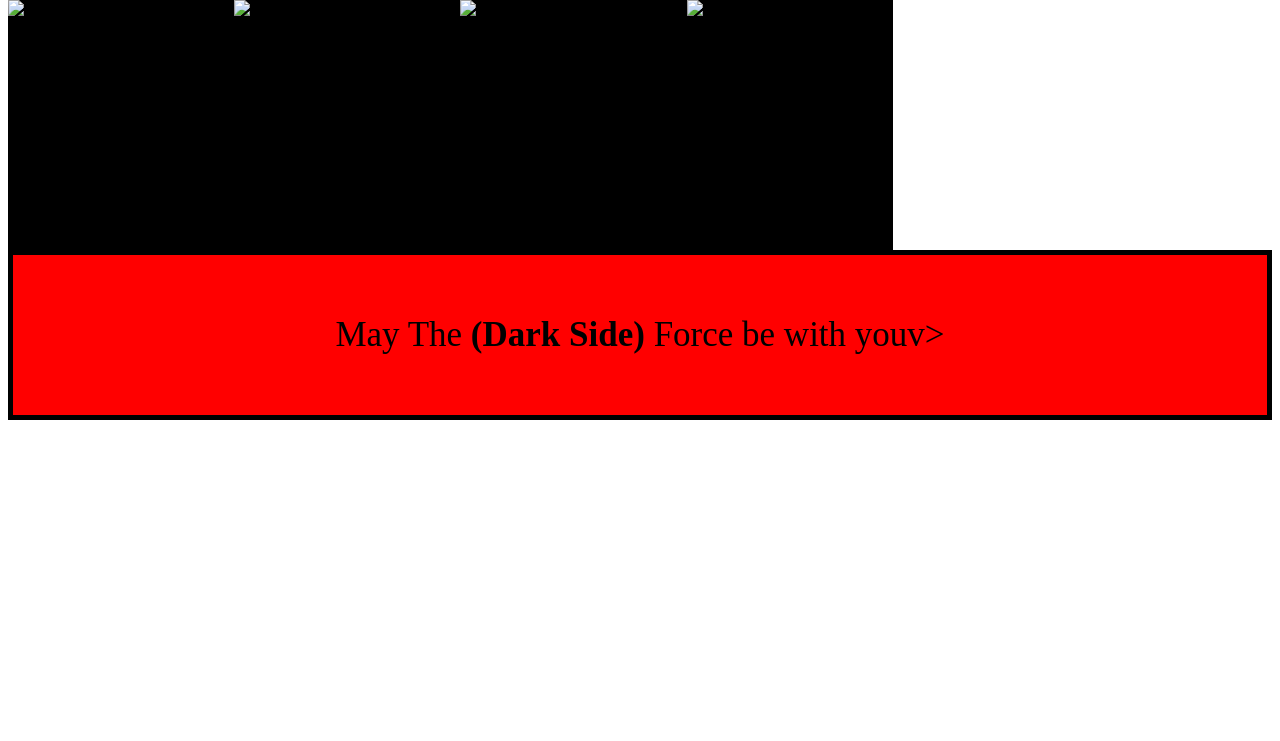
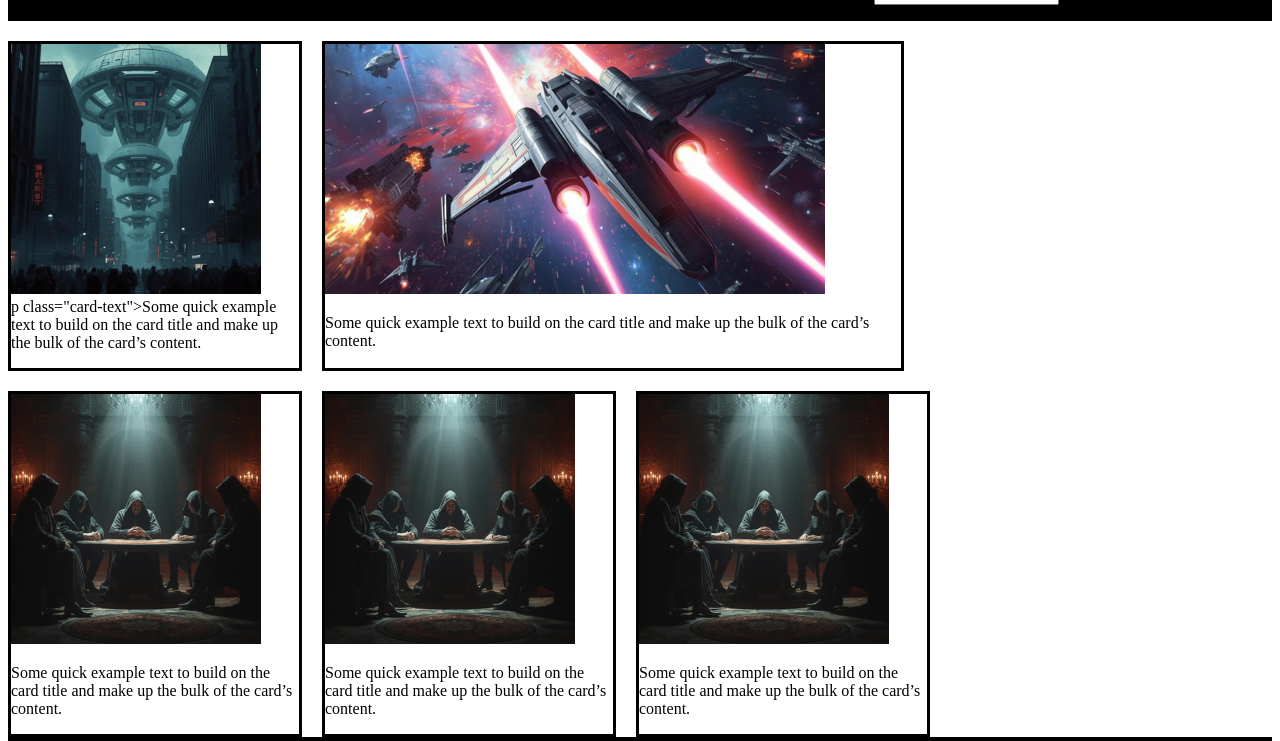
Before and after one commit to jhayduke/news_grid_assignment, a plain HTML site: page index.html in a window 1280 px wide. Shown: the part 416-1157 px from the top of the page. Before the commit the page ends 844 px from the top, so only its background shows below. Drawn offline with Linux system fonts and the light colour scheme.

```diff
--- a/index.html
+++ b/index.html
@@ -7,7 +7,7 @@
 <link rel="stylesheet" href="styles.css">
 
 </head>
-
+<!-- navbar -->
 <nav class="navbar">
     <div class = navdiv>
         <img src="/assets/logo-new.png" alt="logo-new">
@@ -16,38 +16,47 @@
             <li> <a class="navbutton" href="Home">Home</a></li>
             <li> <a class="navbutton" href="Home">Galactic Politics</a></li>
             <li> <a class="navbutton"href="Entertainment">Entertainment</a></li>
+              <input type="search" id="query" name="q" placeholder="Search...">
         </ul>
         </div>
 </nav>
 
 <body>
-
+<!--main -->
 <main>
     <div class = "Main_News_1">
     <div class="card" style="width: 18rem;">
-        <img src="..." class="card-img-top" alt="...">
+        <img src="/assets/always_watching_resized.png" class="card-img-top" alt="news_pic">
         <div class="card-body">
-    <       p class="card-text">Some quick example text to build on the card title and make up the bulk of the card’s content.</p>
+           p class="card-text">Some quick example text to build on the card title and make up the bulk of the card’s content.</p>
         </div>
     </div>
-    <div class="card" style="width: 18rem;">
-        <img src="..." class="card-img-top" alt="...">
+    <div class="card" style="width: 36rem;">
+        <img src="/assets/space_resized.png" class="card-img-top" alt="news_pic">
         <div class="card-body">
             <p class="card-text">Some quick example text to build on the card title and make up the bulk of the card’s content.</p>
         </div>
     </div>
     <div class="card" style="width: 18rem;">
-        <img src="..." class="card-img-top" alt="...">
+        <img src="/assets/council_resized.png" class="card-img-top" alt="news_pic">
         <div class="card-body">
             <p class="card-text">Some quick example text to build on the card title and make up the bulk of the card’s content.</p>
         </div>
     </div>
-    <div class="card" style="width: 18rem;">
-        <img src="..." class="card-img-top" alt="...">
+           <div class="card" style="width: 18rem;">
+        <img src="/assets/council_resized.png" class="card-img-top" alt="news_pic">
         <div class="card-body">
             <p class="card-text">Some quick example text to build on the card title and make up the bulk of the card’s content.</p>
         </div>
     </div>
+        <div class="card" style="width: 18rem;">
+        <img src="/assets/council_resized.png" class="card-img-top" alt="news_pic">
+        <div class="card-body">
+            <p class="card-text">Some quick example text to build on the card title and make up the bulk of the card’s content.</p>
+        </div>
+    </div>
+
+
     </div>
 
 
@@ -64,7 +73,7 @@
 
     <footer class="footer">
         <div>May The <b>(Dark Side)</b> Force be with you</div>
-   v>
+
     </footer>
 </body>
 </html>
--- a/styles.css
+++ b/styles.css
@@ -1,17 +1,10 @@
 * {
-    text-decoration: none;
 }
 
 .header {
     background-color: black;
 }
 
-.hero_img {
-    height: 20vh;
-    width: 100vw;
-    display: flex;
-    background-size: ;
-}
 
 .navdiv {
     background-color: rgb(0, 0, 0);
@@ -36,12 +29,23 @@
 }
 
 .Main_News_1 {
-    display: flex;;
-    height: 250px;
-    width: 70%;
+    padding-top: 20px;
+    display: flex;
+    flex-wrap: wrap;
+    justify-content: start;
+    height: 100%;
+    width: 75vw;
     gap: 20px;
-    background-color: black;
+    background-color: rgb(255, 255, 255);
 }
+
+
+.card {
+    border: 3px solid black;
+     flex-wrap: wrap;
+}
+
+
 
 
 
```
Also changed, not shown: assets/always watching.jpg (added), assets/always_watching_resized.png (added), assets/council_resized.png (added), assets/dark council.jpg (added), assets/sith knockoff.jpg (added), assets/space battle.jpg (added), assets/space_resized.png (added), 1 other file.
